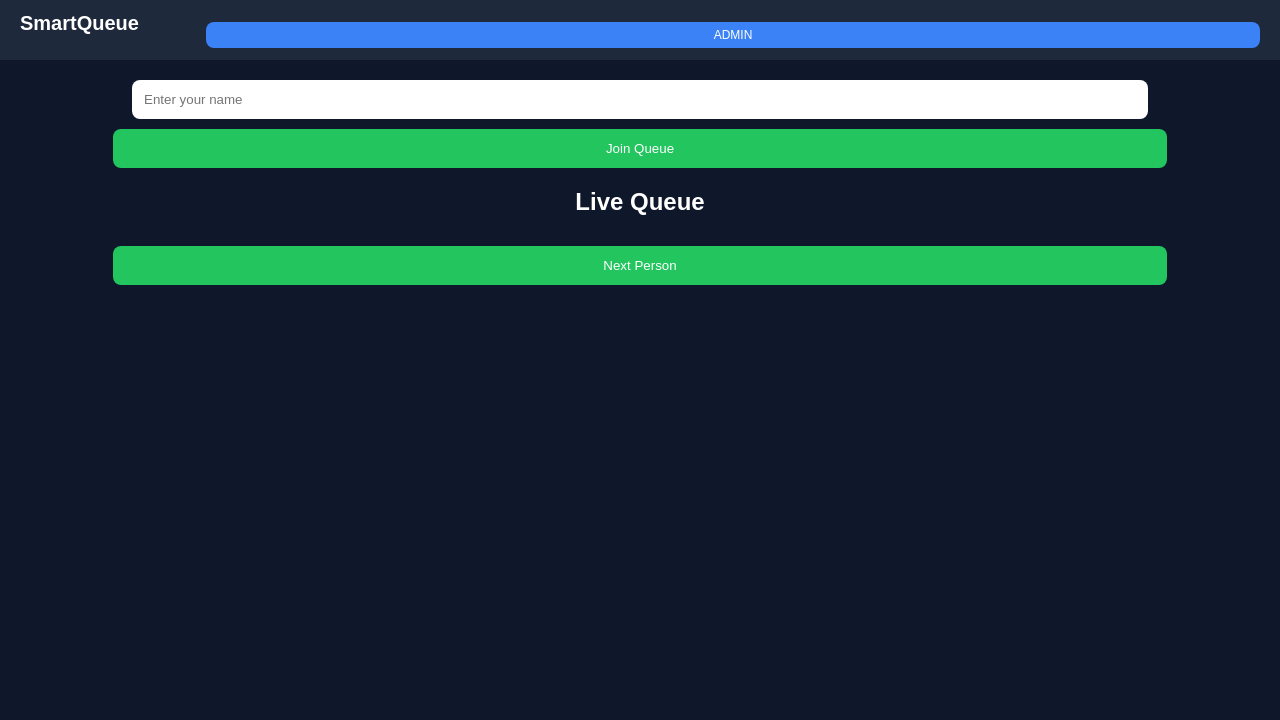
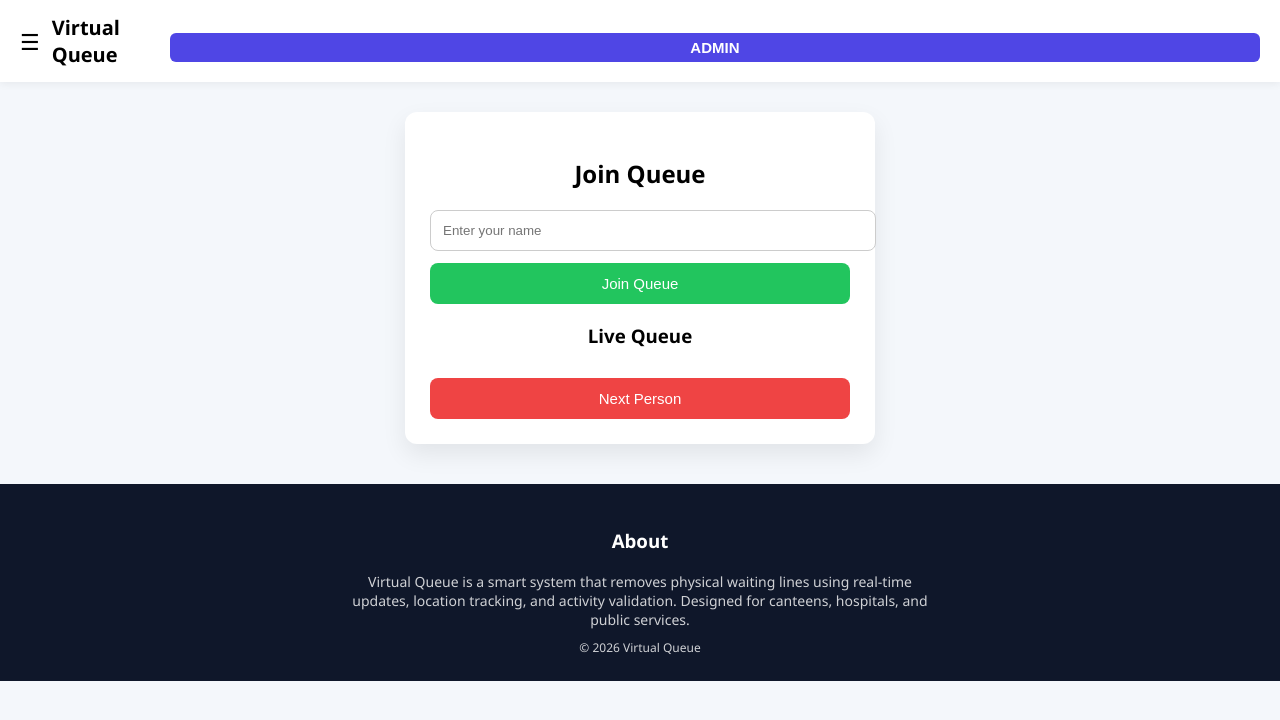
Before and after one commit to shiva2007-web/queue-project, a website: page index.html in a window 1280 px wide. Drawn offline with Linux system fonts and the light colour scheme; no server answers.

Commit message:
Changing login button

```diff
--- a/index.html
+++ b/index.html
@@ -1,64 +1,123 @@
 <!DOCTYPE html>
 <html>
 <head>
-    <title>Smart Queue</title>
+    <title>Virtual Queue</title>
     <meta name="viewport" content="width=device-width, initial-scale=1.0">
 
     <style>
         body {
-            font-family: Arial;
             margin: 0;
-            background: #0f172a;
-            color: white;
+            font-family: 'Segoe UI', Arial;
+            background: #f4f7fb;
         }
 
+        /* NAVBAR */
         .navbar {
             display: flex;
             justify-content: space-between;
-            padding: 12px 20px;
-            background: #1e293b;
+            align-items: center;
+            padding: 14px 20px;
+            background: white;
+            box-shadow: 0 2px 8px rgba(0,0,0,0.06);
         }
 
-        .app-name {
-            font-size: 20px;
-            font-weight: bold;
+        .nav-left {
+            display: flex;
+            align-items: center;
+            gap: 12px;
         }
 
-        .container {
+        .menu {
+            font-size: 22px;
+            cursor: pointer;
+        }
+
+        .title {
+            font-size: 20px;
+            font-weight: 600;
+        }
+
+        .admin-btn {
+            background: #4f46e5;
+            color: white;
+            padding: 6px 14px;
+            border: none;
+            border-radius: 6px;
+            font-weight: 600;
+            cursor: pointer;
+        }
+
+        /* CARD */
+        .card {
+            max-width: 420px;
+            margin: 30px auto;
+            background: white;
+            padding: 25px;
+            border-radius: 12px;
+            box-shadow: 0 10px 25px rgba(0,0,0,0.08);
             text-align: center;
-            padding: 20px;
+        }
+
+        h2 {
+            margin-bottom: 10px;
         }
 
         input {
+            width: 100%;
             padding: 12px;
-            width: 80%;
+            margin-top: 10px;
             border-radius: 8px;
-            border: none;
+            border: 1px solid #ccc;
         }
 
         button {
+            width: 100%;
             padding: 12px;
-            width: 85%;
-            margin-top: 10px;
+            margin-top: 12px;
             border-radius: 8px;
             border: none;
+            font-size: 15px;
+            cursor: pointer;
+        }
+
+        .join-btn {
             background: #22c55e;
             color: white;
         }
 
-        .admin-btn {
-            background: #3b82f6;
-            padding: 6px 12px;
-            font-size: 12px;
+        .next-btn {
+            background: #ef4444;
+            color: white;
+        }
+
+        /* QUEUE */
+        ul {
+            padding: 0;
+            margin-top: 15px;
         }
 
         li {
-            background: #1e293b;
-            margin: 10px auto;
-            padding: 10px;
-            width: 85%;
-            border-radius: 10px;
             list-style: none;
+            padding: 12px;
+            margin: 8px 0;
+            background: #f1f5f9;
+            border-radius: 8px;
+        }
+
+        /* FOOTER */
+        .footer {
+            margin-top: 40px;
+            padding: 25px;
+            background: #0f172a;
+            color: white;
+            text-align: center;
+        }
+
+        .footer p {
+            max-width: 600px;
+            margin: auto;
+            font-size: 14px;
+            opacity: 0.8;
         }
     </style>
 </head>
@@ -67,20 +126,38 @@
 
 <!-- NAVBAR -->
 <div class="navbar">
-    <div class="app-name">SmartQueue</div>
+    <div class="nav-left">
+        <div class="menu">☰</div>
+        <div class="title">Virtual Queue</div>
+    </div>
+
     <button class="admin-btn" onclick="showAdminLogin()">ADMIN</button>
 </div>
 
-<div class="container">
+<!-- MAIN -->
+<div class="card">
 
-<input id="name" placeholder="Enter your name">
-<button onclick="join()">Join Queue</button>
+    <h2>Join Queue</h2>
 
-<h2>Live Queue</h2>
-<ul id="list"></ul>
+    <input id="name" placeholder="Enter your name">
+    <button class="join-btn" onclick="join()">Join Queue</button>
 
-<button onclick="next()">Next Person</button>
+    <h3>Live Queue</h3>
+    <ul id="list"></ul>
 
+    <button class="next-btn" onclick="next()">Next Person</button>
+
+</div>
+
+<!-- FOOTER -->
+<div class="footer">
+    <h3>About</h3>
+    <p>
+        Virtual Queue is a smart system that removes physical waiting lines using
+        real-time updates, location tracking, and activity validation.
+        Designed for canteens, hospitals, and public services.
+    </p>
+    <p style="margin-top:10px; font-size:12px;">© 2026 Virtual Queue</p>
 </div>
 
 <script>
@@ -89,7 +166,7 @@ const API = "http://localhost:3000";
 let userId = null;
 let isAdmin = false;
 
-// device id
+// DEVICE ID
 let deviceId = localStorage.getItem("deviceId");
 if (!deviceId) {
     deviceId = Date.now().toString();
@@ -99,18 +176,22 @@ if (!deviceId) {
 // ADMIN LOGIN
 function showAdminLogin() {
     let pass = prompt("Enter Admin Password");
-
     if (pass === "admin123") {
         isAdmin = true;
-        alert("Admin logged in");
+        alert("Admin Logged In");
     } else {
-        alert("Wrong password");
+        alert("Wrong Password");
     }
 }
 
 // JOIN
 function join() {
     let name = document.getElementById("name").value;
+
+    if (!name) {
+        alert("Enter name");
+        return;
+    }
 
     navigator.geolocation.getCurrentPosition((pos) => {
         fetch(API + "/join", {
@@ -120,11 +201,12 @@ function join() {
                 name,
                 lat: pos.coords.latitude,
                 lon: pos.coords.longitude,
-                deviceId: deviceId
+                deviceId
             })
         })
         .then(res => res.json())
         .then(data => {
+
             if (data.message) {
                 alert(data.message);
                 return;
@@ -133,7 +215,6 @@ function join() {
             userId = data.id;
             alert("Joined! Position: " + data.position);
 
-            // clear input
             document.getElementById("name").value = "";
         });
     });
@@ -148,7 +229,7 @@ function load() {
         list.innerHTML = "";
 
         data.forEach((u, i) => {
-            list.innerHTML += `<li>👤 ${u.name} — #${i+1}</li>`;
+            list.innerHTML += `<li>👤 ${u.name} — Position ${i+1}</li>`;
 
             if (u.id === userId && i === 0) {
                 alert("🎉 It's your turn!");
@@ -160,7 +241,7 @@ function load() {
 // NEXT
 function next() {
     if (!isAdmin) {
-        alert("Only admin can do this");
+        alert("Admin only");
         return;
     }
 
@@ -171,7 +252,7 @@ function next() {
     });
 }
 
-// AUTO REFRESH
+// AUTO UPDATE
 setInterval(load, 2000);
 
 // ACTIVE SIGNAL
@@ -184,7 +265,6 @@ setInterval(() => {
         });
     }
 }, 3000);
-
 </script>
 
 </body>
```
